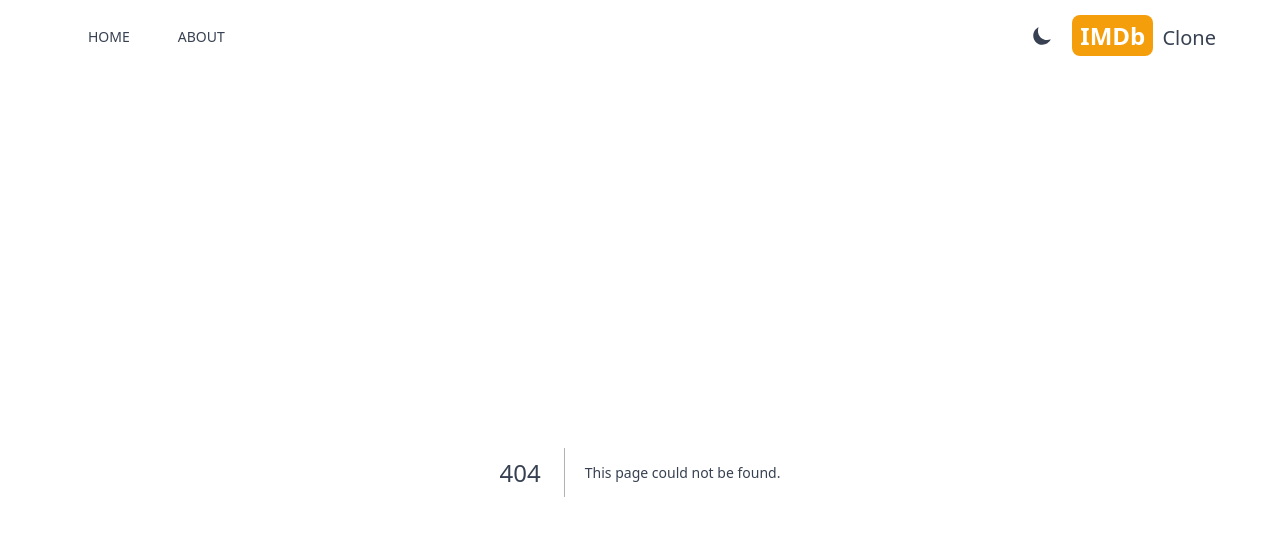
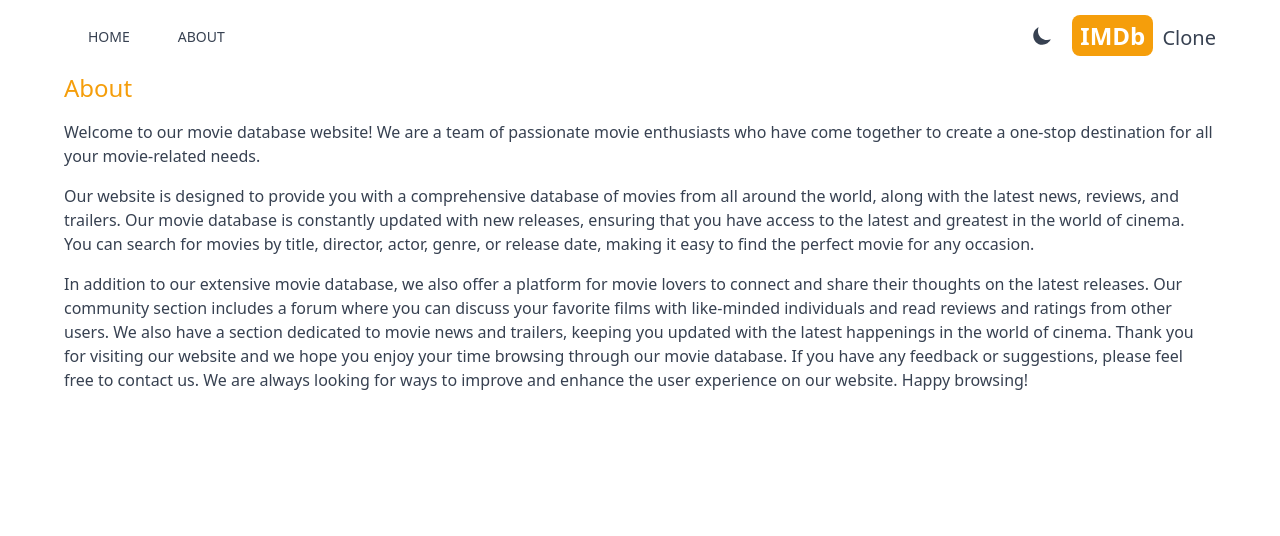
Before and after one commit to akshat5011/IMDb_clone, a Next.js app: page /about in a window 1280 px wide. Before the commit this address had no page. Shown: the top 536 px of the page. Built offline with nearby package versions, Linux system fonts and the light colour scheme.

Commit message:
Created About page

```diff
--- /dev/null
+++ b/src/app/about/page.jsx
@@ -0,0 +1,36 @@
+export default function AboutPage() {
+  return (
+    <div className="max-w-6xl mx-auto space-y-4">
+      <h1 className="text-2xl text-amber-500 font-medium">About</h1>
+      <p>
+        Welcome to our movie database website! We are a team of passionate movie
+        enthusiasts who have come together to create a one-stop destination for
+        all your movie-related needs.
+      </p>
+
+      <p>
+        Our website is designed to provide you with a comprehensive database of
+        movies from all around the world, along with the latest news, reviews,
+        and trailers. Our movie database is constantly updated with new
+        releases, ensuring that you have access to the latest and greatest in
+        the world of cinema. You can search for movies by title, director,
+        actor, genre, or release date, making it easy to find the perfect movie
+        for any occasion.
+      </p>
+
+      <p>
+        In addition to our extensive movie database, we also offer a platform
+        for movie lovers to connect and share their thoughts on the latest
+        releases. Our community section includes a forum where you can discuss
+        your favorite films with like-minded individuals and read reviews and
+        ratings from other users. We also have a section dedicated to movie news
+        and trailers, keeping you updated with the latest happenings in the
+        world of cinema. Thank you for visiting our website and we hope you
+        enjoy your time browsing through our movie database. If you have any
+        feedback or suggestions, please feel free to contact us. We are always
+        looking for ways to improve and enhance the user experience on our
+        website. Happy browsing!
+      </p>
+    </div>
+  );
+}
--- a/src/app/layout.jsx
+++ b/src/app/layout.jsx
@@ -1,17 +1,17 @@
-import { Geist, Geist_Mono } from "next/font/google";
+// import { Geist, Geist_Mono } from "next/font/google";
 import "./globals.css";
 import Header from "./components/Header";
 import Providers from "./components/Providers";
 
-const geistSans = Geist({
-  variable: "--font-geist-sans",
-  subsets: ["latin"],
-});
+// const geistSans = Geist({
+//   variable: "--font-geist-sans",
+//   subsets: ["latin"],
+// });
 
-const geistMono = Geist_Mono({
-  variable: "--font-geist-mono",
-  subsets: ["latin"],
-});
+// const geistMono = Geist_Mono({
+//   variable: "--font-geist-mono",
+//   subsets: ["latin"],
+// });
 
 export const metadata = {
   title: "IMDb Clone",
@@ -21,10 +21,8 @@
 export default function RootLayout({ children }) {
   return (
     <html lang="en">
-      <body
-        className={`${geistSans.variable} ${geistMono.variable} antialiased`}
-      >
-      {/* Provider at client side. rest all its components(Header,Nav,search) are at server side */}
+      <body>
+        {/* Provider at client side. rest all its components(Header,Nav,search) are at server side */}
         <Providers>
           {/* Header */}
           <Header />
--- a/src/app/page.jsx
+++ b/src/app/page.jsx
@@ -1,3 +1,4 @@
+import RenderFromTemplateContext from "next/dist/client/components/render-from-template-context";
 import Image from "next/image";
 
 export default function Home() {
```
